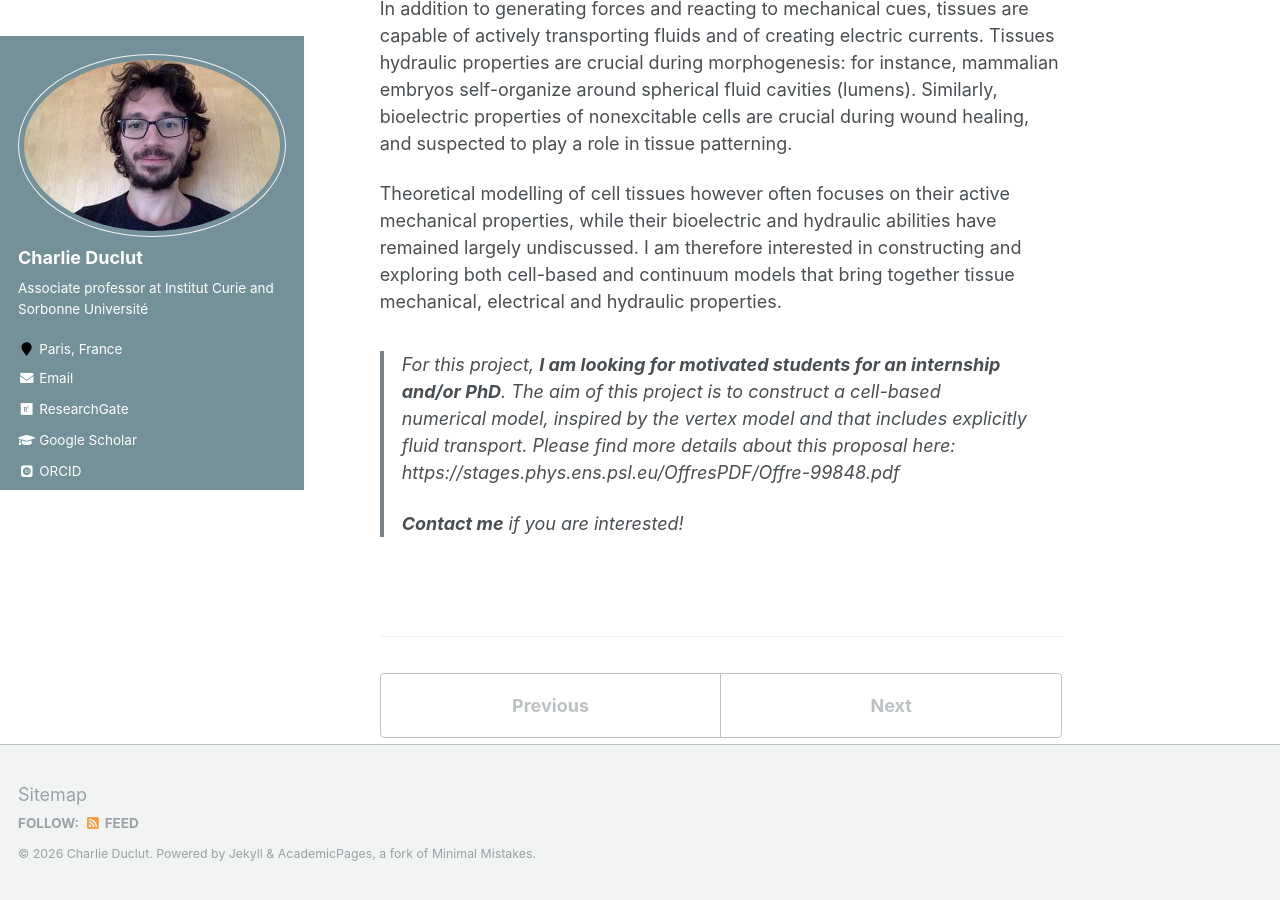
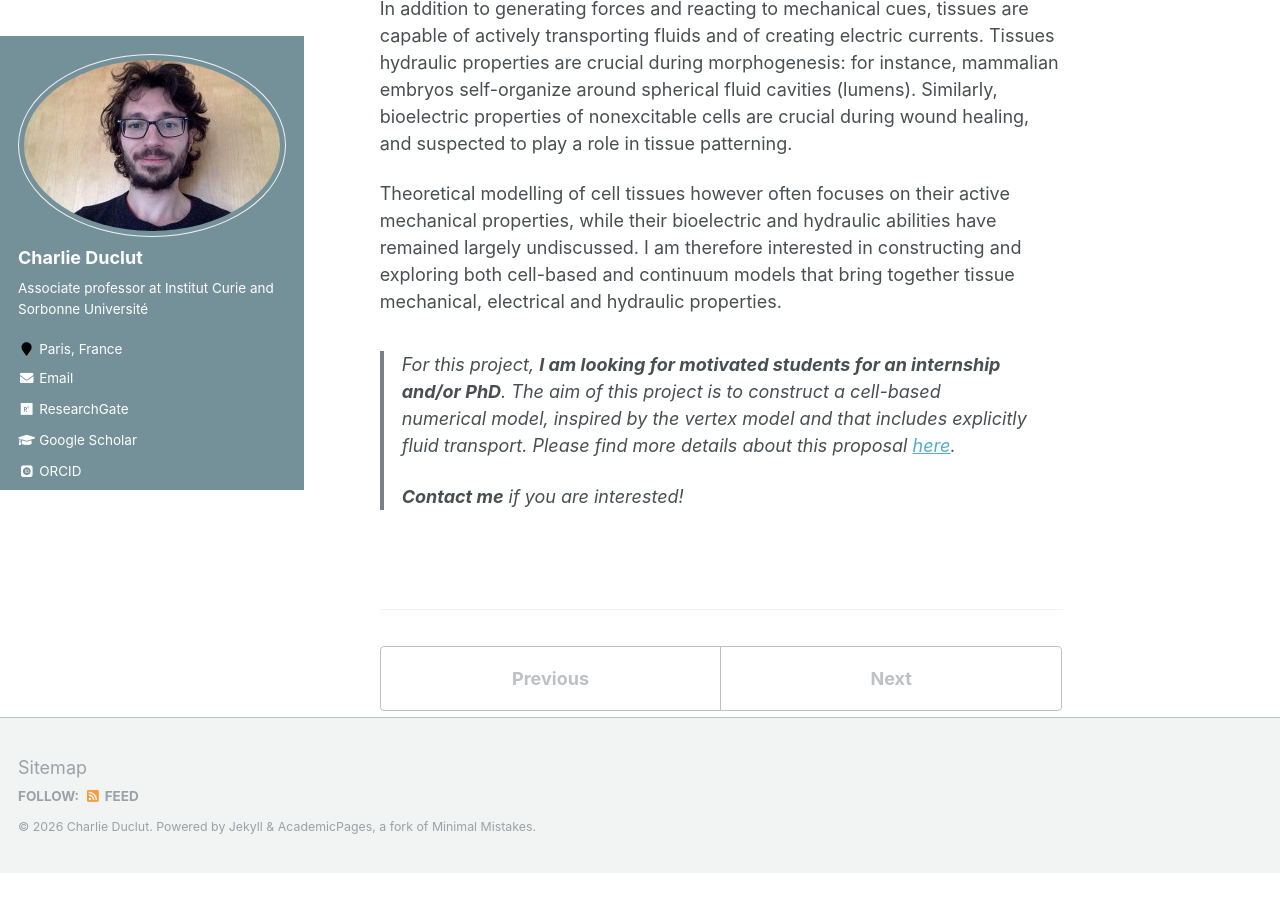
Before and after one commit to charlieduclut/charlieduclut.github.io, a Jekyll site: the page built from _research/research-2.md, in a window 1280 px wide and 900 px high, scrolled down 594 px. Built offline with Jekyll 4.4.1, drawn with Linux system fonts in a browser that asks for light colours; some web fonts are replaced; after the commit the page ends 1467 px from its top, so only the background shows below that.

```diff
--- a/_research/research-2.md
+++ b/_research/research-2.md
@@ -12,6 +12,6 @@
 Theoretical modelling of cell tissues however often focuses on their active mechanical
 properties, while their bioelectric and hydraulic abilities have remained largely undiscussed. I am therefore interested in constructing and exploring both cell-based and continuum models that bring together tissue mechanical, electrical and hydraulic properties.
 
-> For this project, **I am looking for motivated students for an internship and/or PhD**. The aim of this project is to construct a cell-based numerical model, inspired by the vertex model and that includes explicitly fluid transport. Please find more details about this proposal here: https://stages.phys.ens.psl.eu/OffresPDF/Offre-99848.pdf
+> For this project, **I am looking for motivated students for an internship and/or PhD**. The aim of this project is to construct a cell-based numerical model, inspired by the vertex model and that includes explicitly fluid transport. Please find more details about this proposal [here](https://stages.phys.ens.psl.eu/OffresPDF/Offre-99848.pdf).
 >
 > **Contact me** if you are interested!
```
